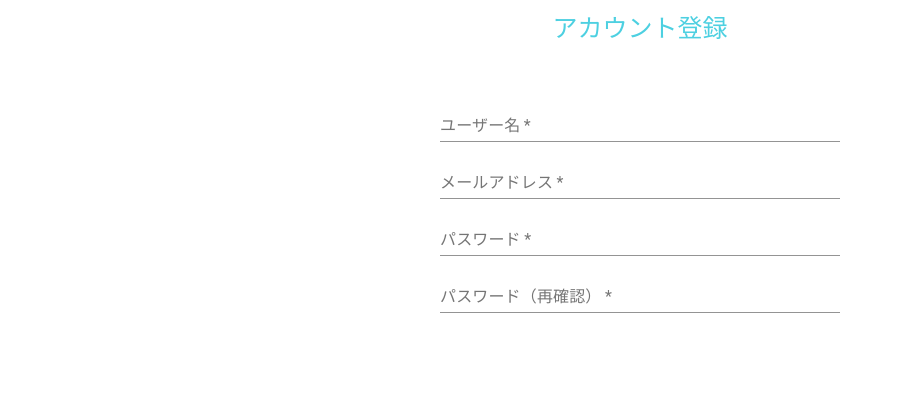
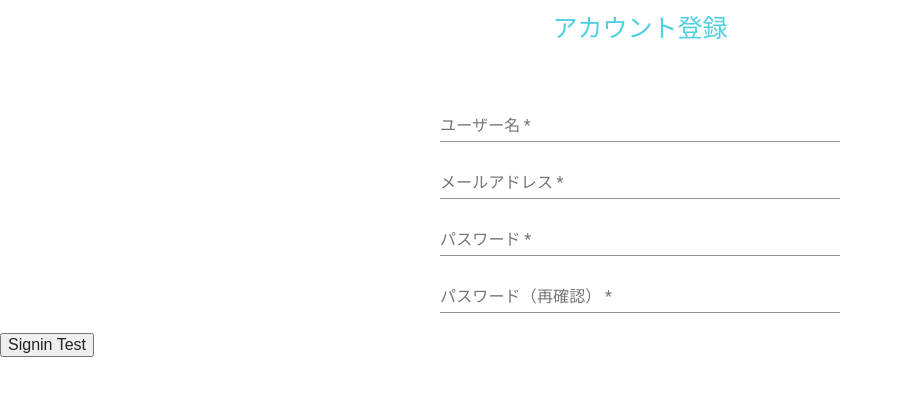
Before and after one commit to itoi10/react-redux, a React (Create React App) app: page / in a window 1280 px wide. Shown: the top 396 px of the page, without its empty margins (0-903 px from the left). Built offline with nearby package versions, Linux system fonts and the light colour scheme.

Commit message:
useDispatch, useSelector test

```diff
--- a/src/App.tsx
+++ b/src/App.tsx
@@ -1,10 +1,20 @@
 import React from "react";
 import { Signup } from "./templates";
+import { useDispatch, useSelector } from "react-redux";
+import { signInAction } from "./reducks/users/actions";
 
 const App: React.FC = () => {
+  // storeの値変更
+  const dispatch = useDispatch();
+
+  // storeの値参照
+  const selector = useSelector((state: any) => state);
+  console.log(selector.users);
+
   return (
     <>
       <Signup />
+      <button onClick={() => dispatch(signInAction({ uid: "00001", username: "testuser" }))}>Signin Test</button>
     </>
   );
 };
--- a/src/index.tsx
+++ b/src/index.tsx
@@ -4,11 +4,17 @@ import App from "./App";
 import reportWebVitals from "./reportWebVitals";
 import "./assets/reset.css";
 import "./assets/style.css";
+import { Provider } from "react-redux";
+import createStore from "./reducks/store/store";
+
+// storeを作成
+export const store = createStore();
 
 ReactDOM.render(
-  <React.StrictMode>
+  // Providerでラップしてstoreを参照できるようにする
+  <Provider store={store}>
     <App />
-  </React.StrictMode>,
+  </Provider>,
   document.getElementById("root")
 );
 
```
